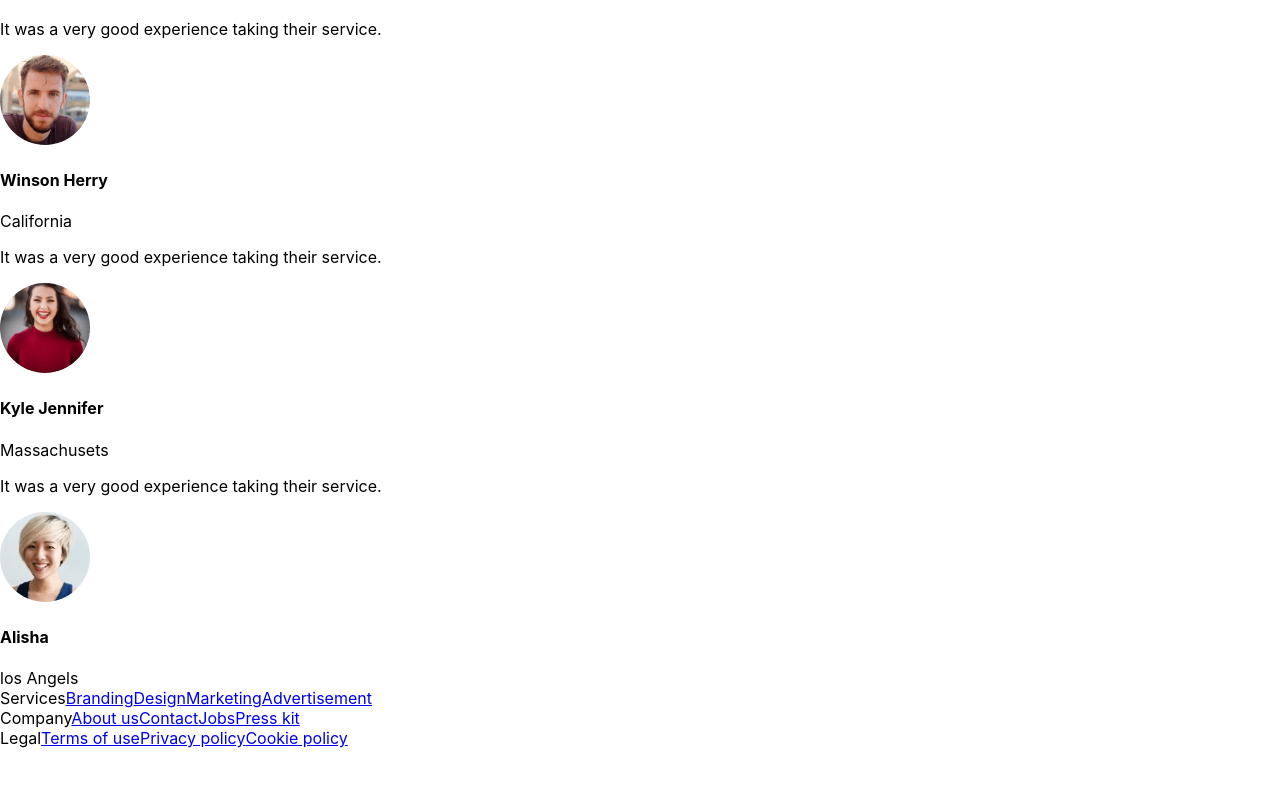
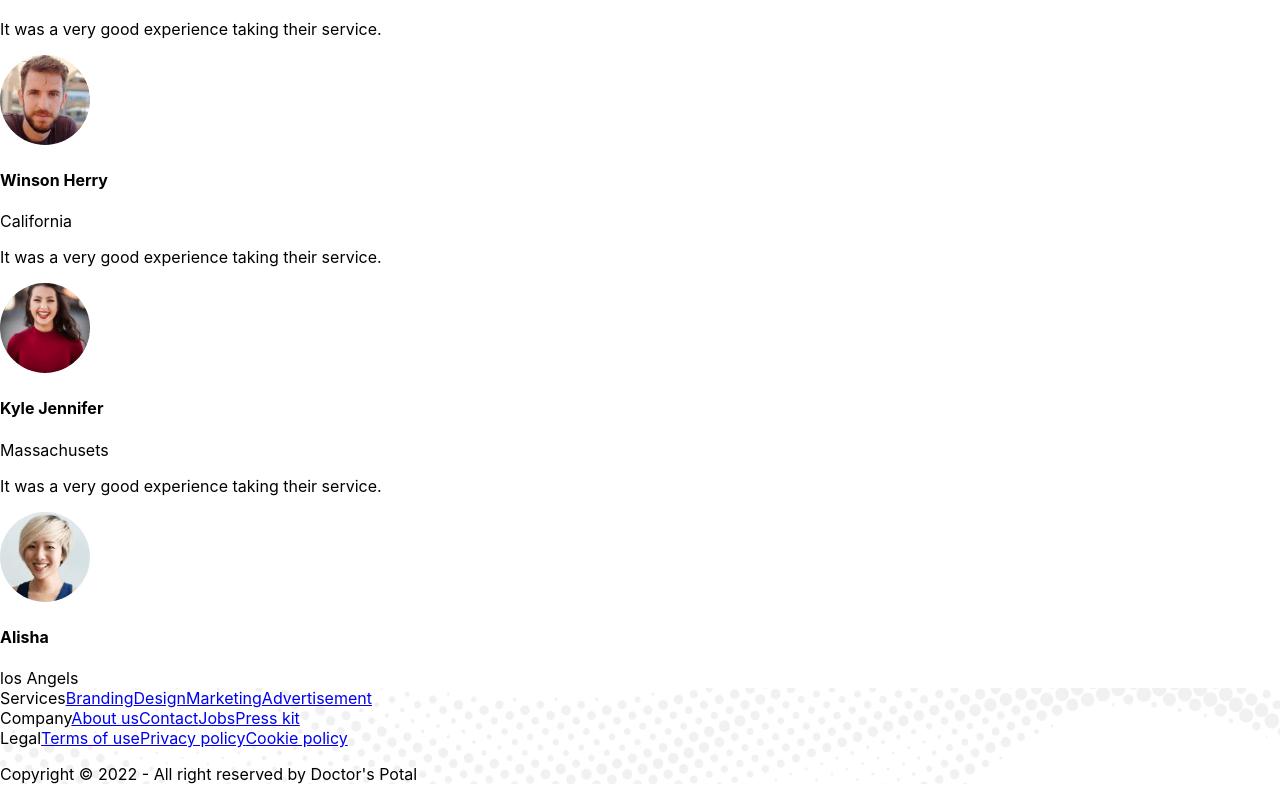
Before and after one commit to aliftareq/doctors-portal-client, a React (Create React App) app: page / in a window 1280 px wide. Shown: the part 6140-6940 px from the top of the page. Before the commit the page ends 6888 px from the top, so only its background shows below. Built offline with nearby package versions, Linux system fonts and the light colour scheme.

Commit message:
footer modified

```diff
--- /dev/null
+++ b/src/Pages/Shared/Footer/Footer.css
@@ -0,0 +1,6 @@
+.footerBgImg {
+    background-image: url("../../../assets/images/footer.png");
+    background-position: center;
+    background-repeat: no-repeat;
+    background-size: cover;
+}
--- a/src/Pages/Shared/Footer/Footer.js
+++ b/src/Pages/Shared/Footer/Footer.js
@@ -1,9 +1,11 @@
 import React from 'react';
 import { Link } from 'react-router-dom';
+import './Footer.css'
 
 const Footer = () => {
     return (
-        <footer className="footer p-10 bg-neutral text-neutral-content">
+        <footer className=' footerBgImg text-gray-800'>
+            <div className="footer p-10">
                 <div>
                     <span className="footer-title">Services</span>
                     <Link to='/' className="link link-hover">Branding</Link>
@@ -24,6 +26,10 @@ const Footer = () => {
                     <Link to='/' className="link link-hover">Privacy policy</Link>
                     <Link to='/' className="link link-hover">Cookie policy</Link>
                 </div>
+            </div>
+            <div className='text-center mt-3'>
+                <p>Copyright © 2022 - All right reserved by Doctor's Potal</p>
+            </div>
         </footer>
     );
 };
```
Lines whose indentation alone changed are shown as unchanged.
